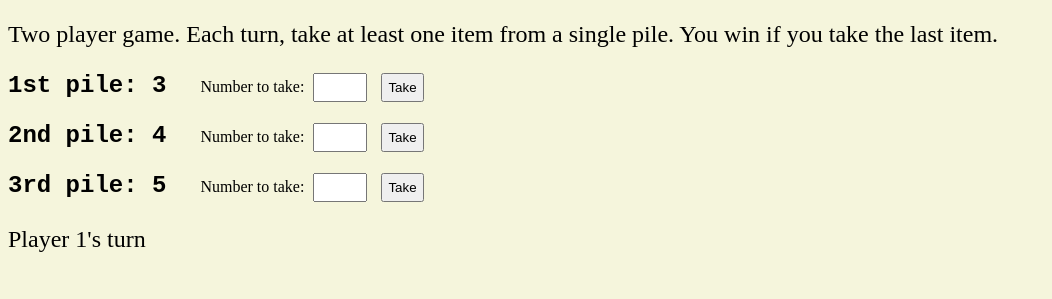
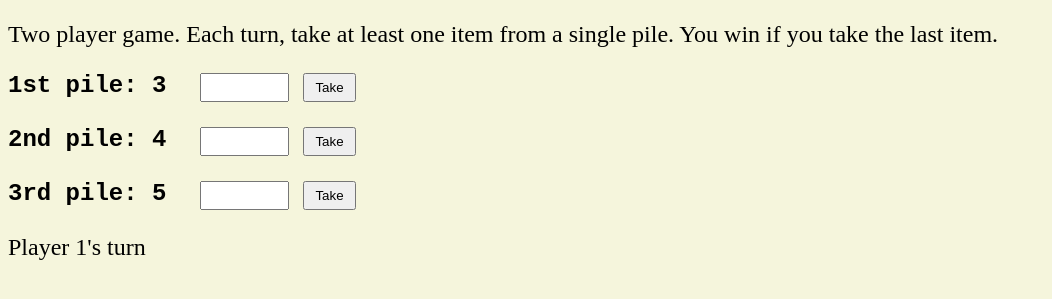
Before and after one commit to mrcodeswildride/nim, a plain HTML site: page index.html in a window 1280 px wide. Shown: the part 61-360 px from the top of the page, without its empty margins (0-1052 px from the left). Drawn offline with Linux system fonts and the light colour scheme.

Commit message:
made consistent look with other projects

```diff
--- a/index.html
+++ b/index.html
@@ -17,23 +17,20 @@
 		Two player game. Each turn, take at least one item from a single pile. You win if you take the last item.
 	</p>
 
-	<div class="pile">
+	<div class="row">
 		<p class="pileParagraph" id="pile1Paragraph">1st pile: 3</p>
-		<label for="pile1Input">Number to take:</label>
     <input type="number" min="1" max="3" id="pile1Input">
     <button id="pile1Button">Take</button>
   </div>
 
-  <div class="pile">
+  <div class="row">
     <p class="pileParagraph" id="pile2Paragraph">2nd pile: 4</p>
-    <label for="pile2Input">Number to take:</label>
     <input type="number" min="1" max="4" id="pile2Input">
     <button id="pile2Button">Take</button>
   </div>
 
-  <div class="pile">
+  <div class="row">
     <p class="pileParagraph" id="pile3Paragraph">3rd pile: 5</p>
-    <label for="pile3Input">Number to take:</label>
     <input type="number" min="1" max="5" id="pile3Input">
     <button id="pile3Button">Take</button>
   </div>
--- a/style.css
+++ b/style.css
@@ -6,8 +6,8 @@ p {
   font-size: 24px;
 }
 
-.pile {
-  margin-bottom: 20px;
+.row {
+  margin-bottom: 24px;
 }
 
 .pileParagraph {
@@ -18,16 +18,12 @@ p {
   margin-right: 30px;
 }
 
-label {
-  margin-right: 5px;
+input {
+  width: 75px;
+  padding: 5px;
+  margin-right: 10px;
 }
 
-input,
 button {
-  padding: 5px;
+  padding: 5px 10px;
 }
-
-input {
-  width: 40px;
-  margin-right: 10px;
-}
```
